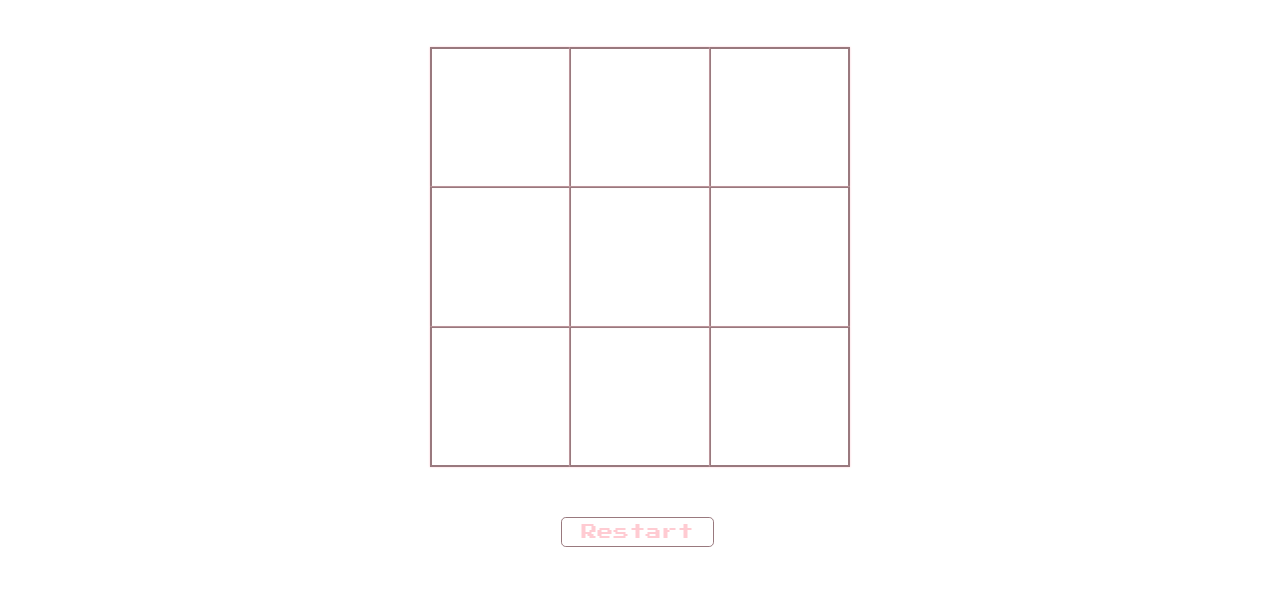
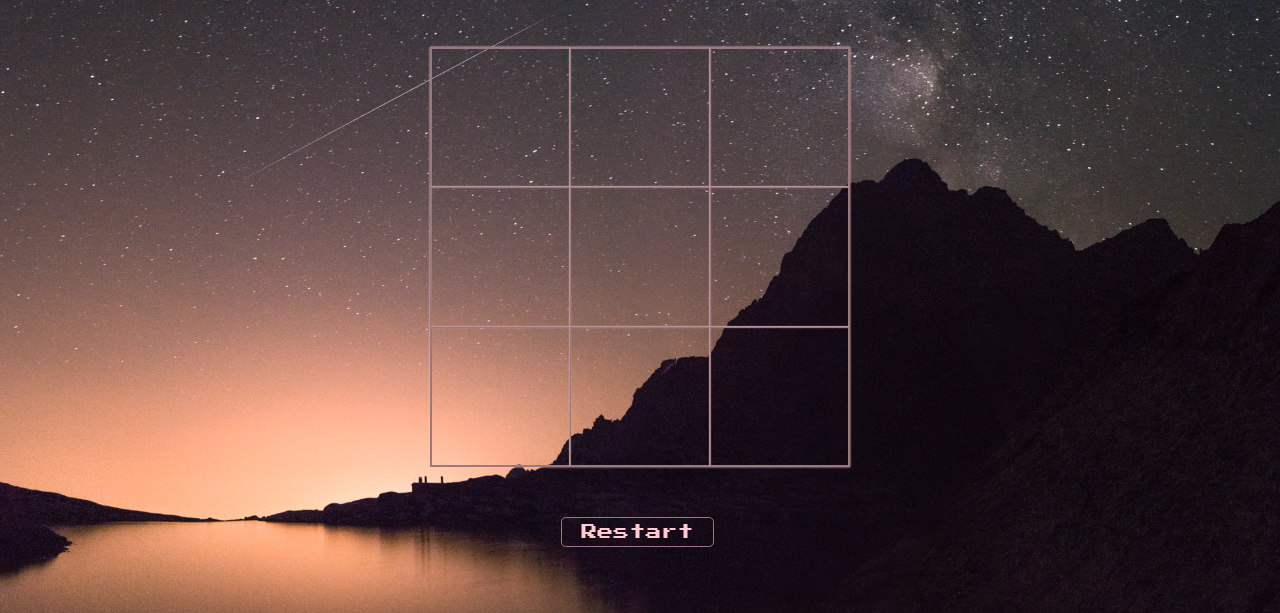
Before and after one commit to gabrxzvski/tic-tac-toe, a plain HTML site: page index.html in a window 1280 px wide. Shown: the part 187-800 px from the top of the page. Drawn offline with Linux system fonts and the light colour scheme.

Commit message:
Made some minor adjustments to the styles of the page

```diff
--- a/styles.css
+++ b/styles.css
@@ -14,9 +14,11 @@ body {
     font-family: 'Press Start 2P', cursive;
     font-size: 16px;
     color: #FFCBD2;
+    background-image: url(images/background.jpg);
+    background-position: center;
+    background-repeat: no-repeat;
+    background-size: cover;
 }
-
-
 
 .buttons a {
     display:inline-block;
@@ -49,8 +51,6 @@ body {
     padding-top: 50px;
     padding-bottom: 50px;
 }
-
-
 
 .cell {
     width: 140px;
```
